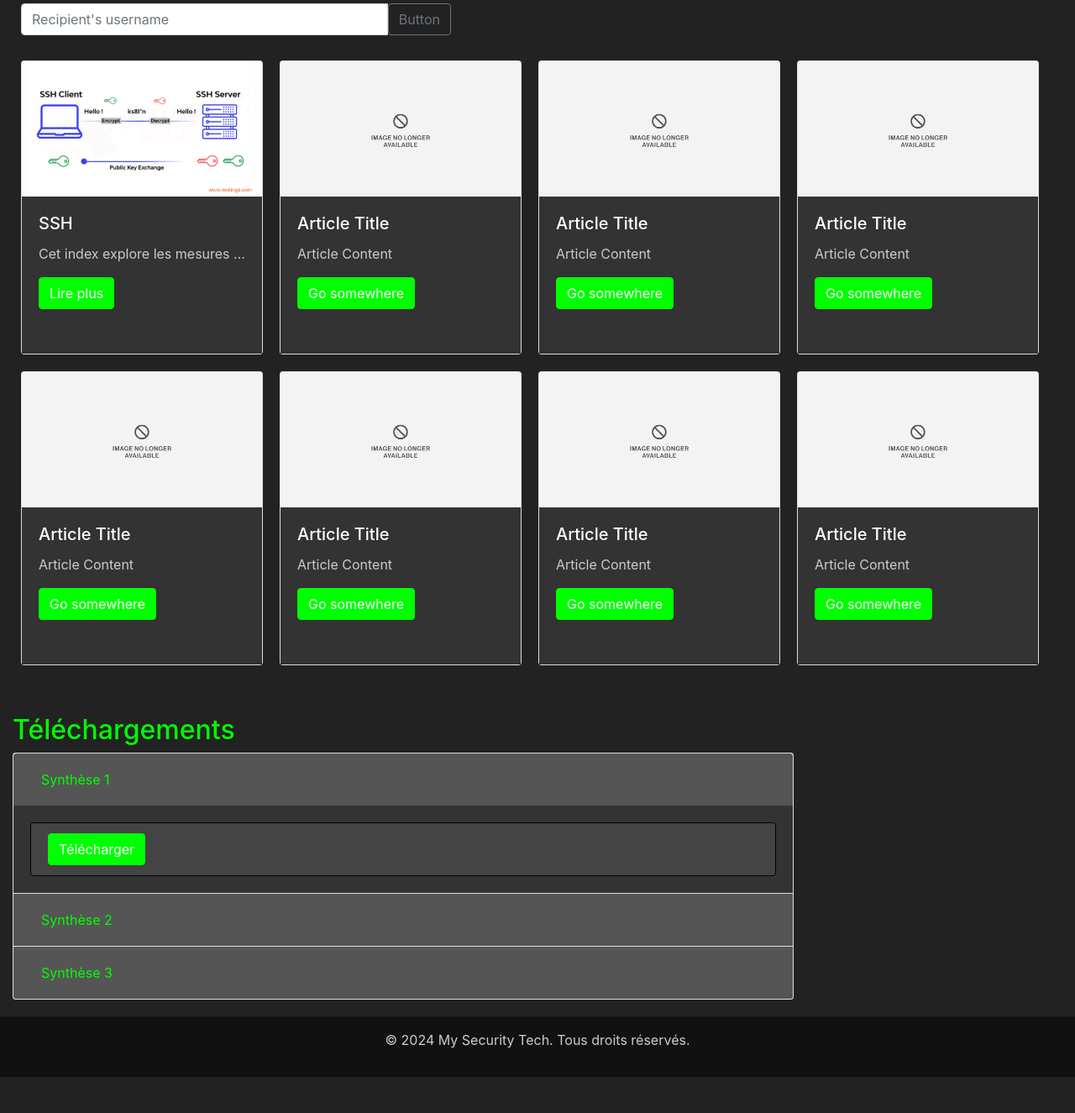
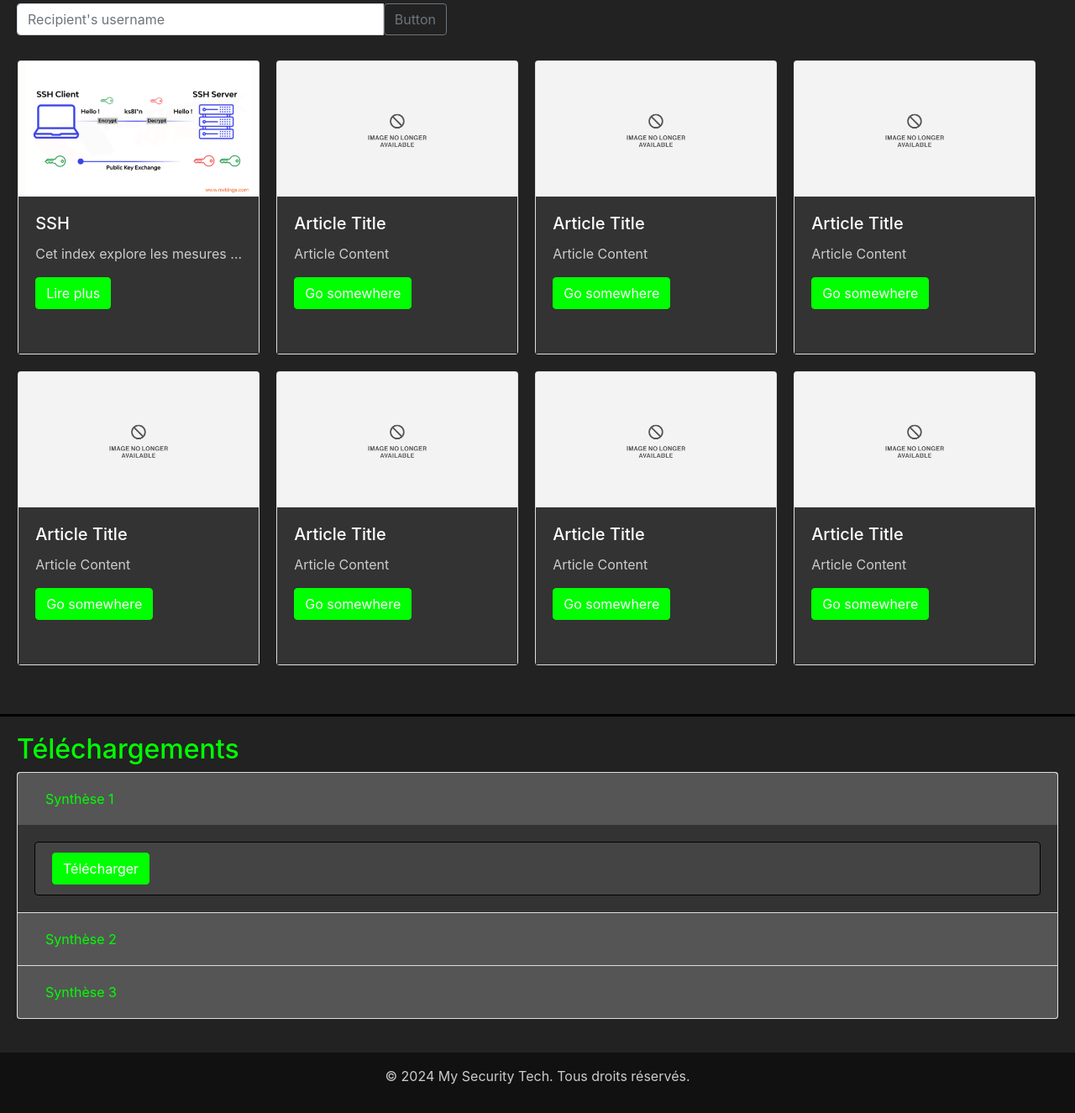
Before and after one commit to MathisDupriez/my-security, a website: page public/index.html in a window 1280 px wide. Shown: the part 644-1969 px from the top of the page at 84% size. Before the commit the page ends 1926 px from the top, so only its background shows below. Drawn offline with nearby package versions, Linux system fonts and the light colour scheme; no server answers.

Commit message:
Correction des quelque problèmes de css

```diff
--- a/public/css/common.css
+++ b/public/css/common.css
@@ -3,8 +3,12 @@ body {
     margin-top: 56px;
     background-color: #222;
     color: #fff;
+    padding: 0;
 }
-
+::selection {
+    background-color: #00ff00; /* Green text selection */
+    color: #000;
+}
 /* Navbar */
 .navbar {
     background-color: #111;
@@ -117,10 +121,8 @@ p {
 
 #article {
     width: 98vw;
-    margin-top: 20px;
-    margin-bottom: 20px;
     display: flex;
-    justify-content: left;
+    justify-content: center;
     flex-wrap: wrap;
 }
 
@@ -135,11 +137,11 @@ p {
     align-items: center;
     justify-content: left;
     flex-wrap: nowrap;
+    margin : 20px;
 }
 
 #finderBar {
     width: 40vw;
-    margin: 10px;
 }
 
 .carousel-inner img {
@@ -151,6 +153,7 @@ p {
 #carousel {
     max-height: 60vh; /* Définir une hauteur fixe pour le carrousel */
     overflow: hidden; /* Masquer le contenu dépassant de la hauteur du carrousel */
+    border-bottom: 3px solid black;
 }
 
 
@@ -159,3 +162,17 @@ p {
     white-space: nowrap;
     text-overflow: ellipsis;
 }
+#content {
+    padding: 0;
+    margin: 0;
+}
+#downloads {
+    border-top: 3px solid black;
+    width: 100vw;
+    padding: 20px;
+}
+@media(max-width: 650px) {
+    #finderBar {
+        width: 80vw;
+    }
+}
--- a/public/index.html
+++ b/public/index.html
@@ -76,7 +76,7 @@
         </div>
 
         <!-- Main Content Sections -->
-        <div class="col-lg-9">
+        <div id="content" class="col-lg-9">
             <div id="finder">
                 <h1 class="sectionTitle">
                     Articles
```
Also changed, not shown: 1 other file.
